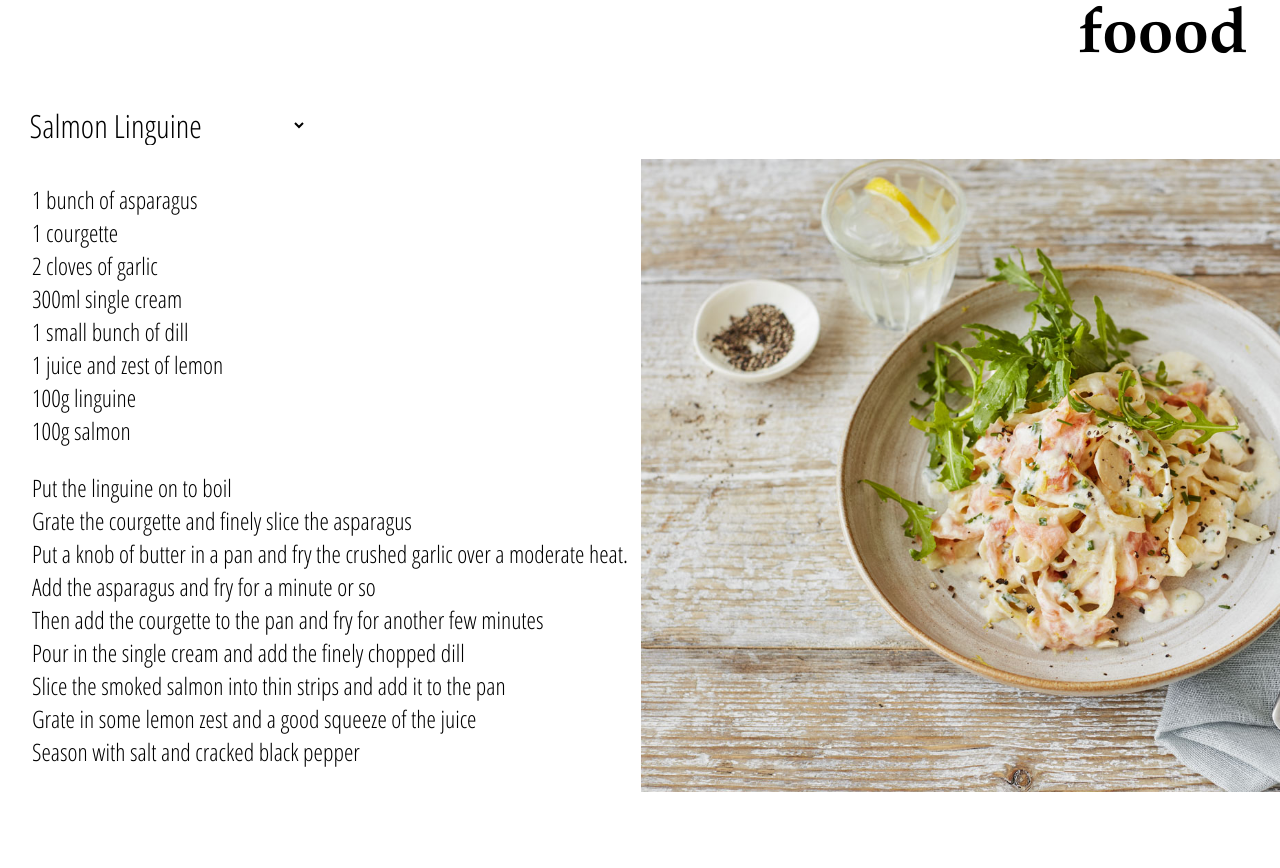
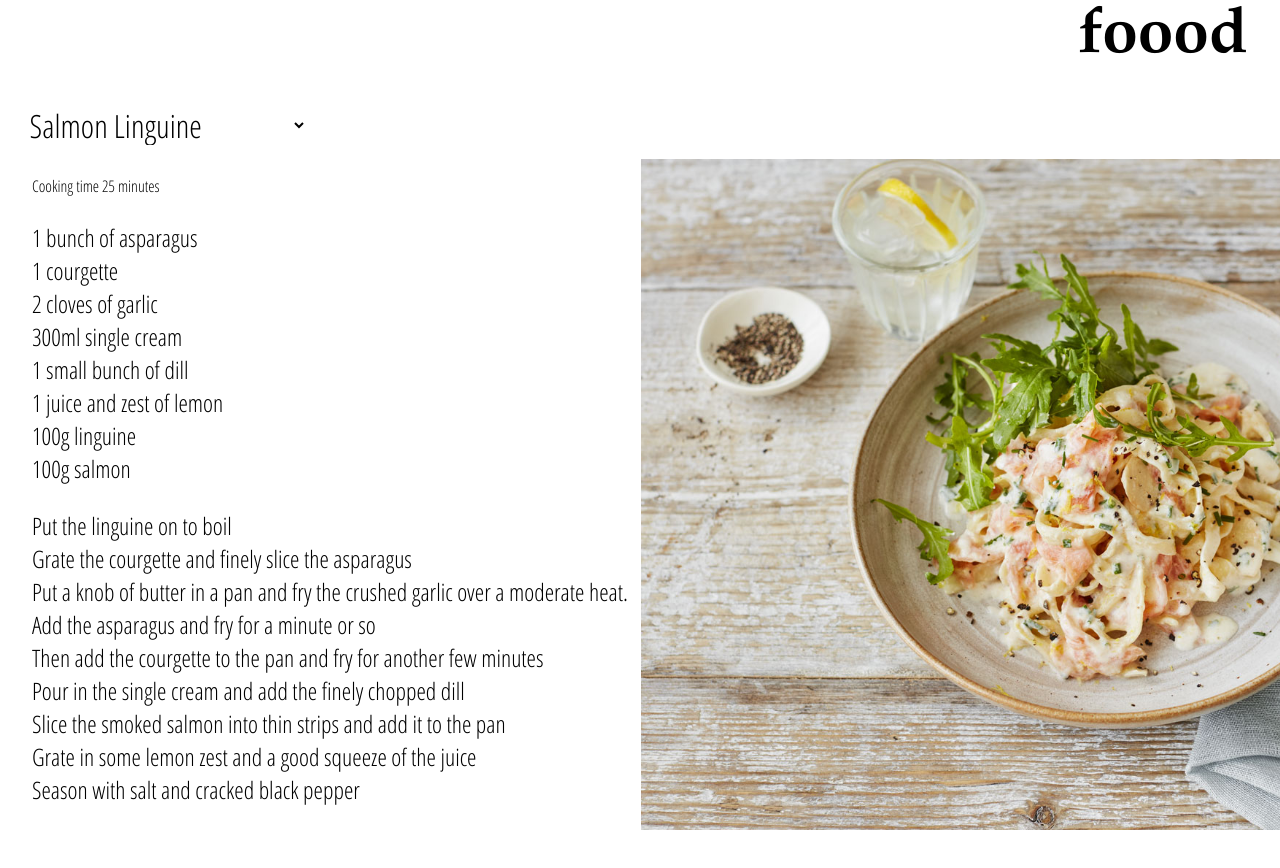
Before and after one commit to edpe/foood, a React (Create React App) app: page / in a window 1280 px wide. Shown: the top 868 px of the page. Built offline with nearby package versions, Linux system fonts and the light colour scheme.

Commit message:
feat: add cooking time

```diff
--- a/src/components/App.js
+++ b/src/components/App.js
@@ -22,9 +22,13 @@ class App extends Component {
 
     const method = selectedRecipe.method;
 
-
     const listIngredients = ingredients.map(ingredient => {
-      return <li key={ingredient.id}>{ingredient.quantity}{ingredient.measurement} {ingredient.name}</li>;
+      return (
+        <li key={ingredient.id}>
+          {ingredient.quantity}
+          {ingredient.measurement} {ingredient.name}
+        </li>
+      );
     });
 
     const listMethod = method.map(step => {
@@ -37,11 +41,14 @@ class App extends Component {
         <div className={styles.menu}>
           <Menu onChange={this.handleChange}>
             {data.recipes.map(recipe => (
-              <option key={recipe.id} value={recipe.id}>{recipe.title}</option>
+              <option key={recipe.id} value={recipe.id}>
+                {recipe.title}
+              </option>
             ))}
           </Menu>
         </div>
         <article className={styles.article}>
+          <p>Cooking time {selectedRecipe.cookingTime}</p>
           <ul className={styles.ingredients}>{listIngredients}</ul>
           <ol className={styles.method}>{listMethod}</ol>
         </article>
--- a/src/data.json
+++ b/src/data.json
@@ -25,7 +25,7 @@
         {"id": 9, "name": "Season with salt and cracked black pepper"}
       ],
       "image": "/images/salmonLinguine.jpg",
-      "cooking time": "25 minutes"
+      "cookingTime": "25 minutes"
     },
     {
       "id": "greenChickenCurry",
```
